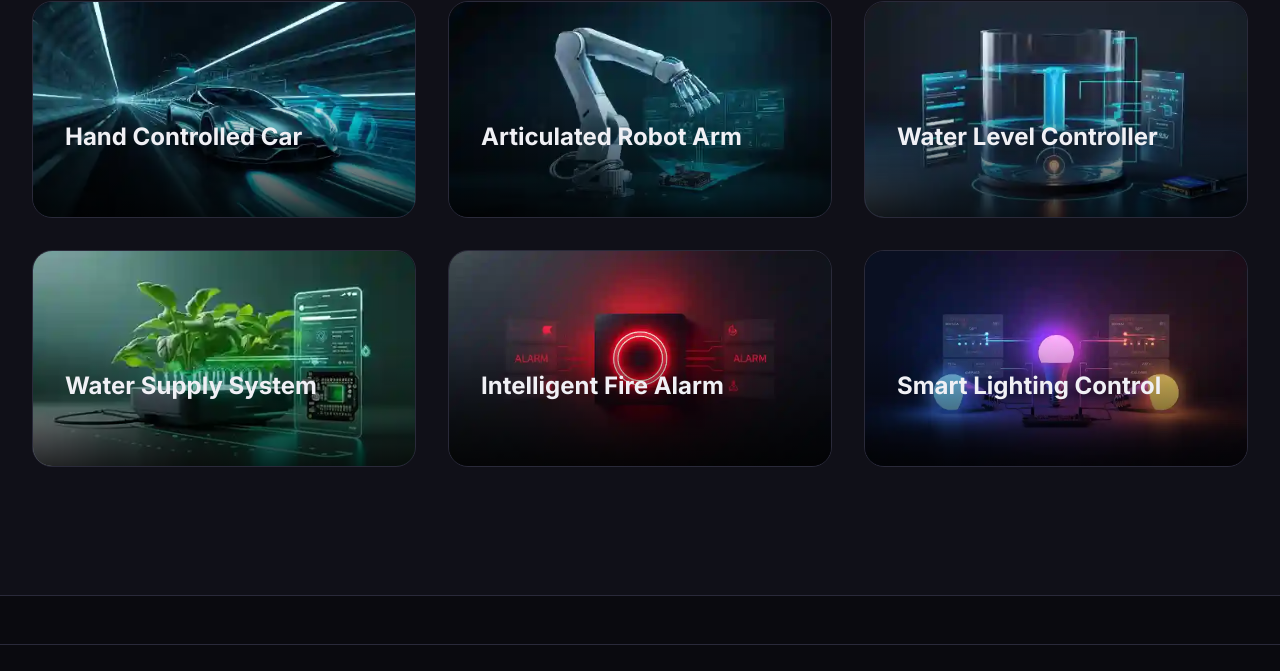
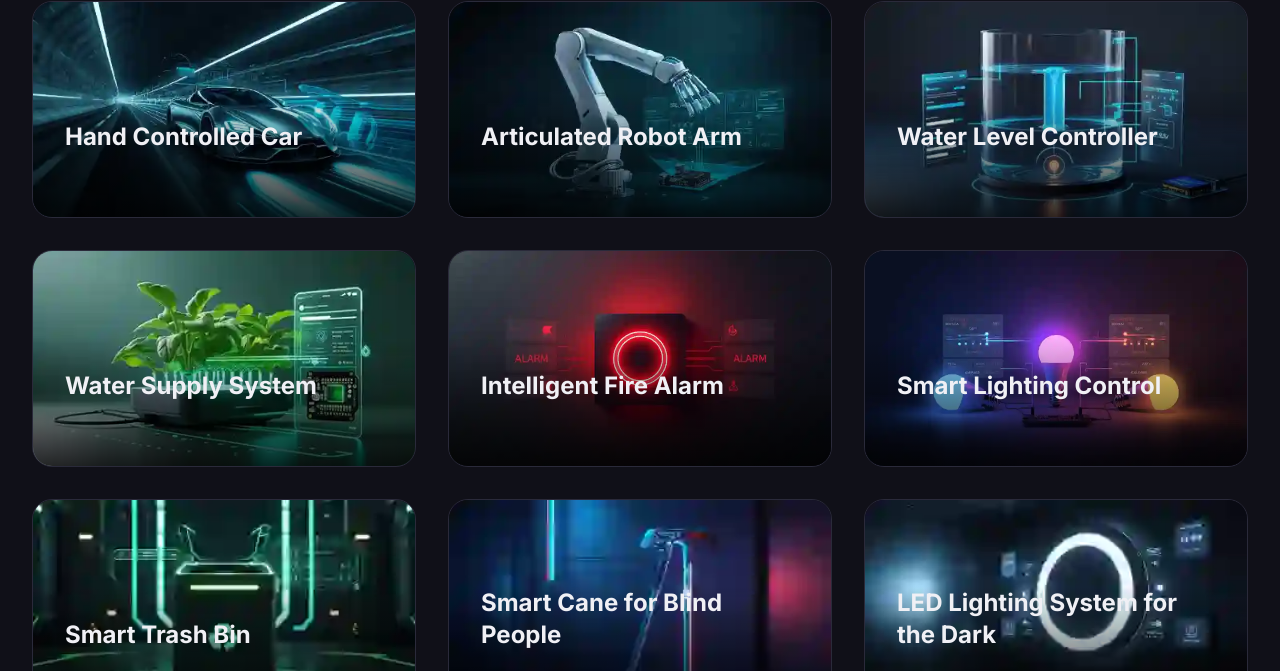
Before and after one commit to sdeepalakshan45-cyber/science-day-innovative-, a plain HTML site: page index.html in a window 1280 px wide. Shown: the part 1993-2664 px from the top of the page. Drawn offline with nearby package versions, Linux system fonts and the light colour scheme.

Commit message:
Update index.html

```diff
--- a/index.html
+++ b/index.html
@@ -1,3 +1,4 @@
+
 <!DOCTYPE html>
 <html lang="en" class="scroll-smooth">
 <head>
@@ -500,6 +501,51 @@
                         </div>
                     </div>
 
+                    <!-- ADDED CARD 1 -->
+                    <div class="project-card animate-on-scroll" style="animation-delay: 0.6s;" onclick="openModal('smart-trash-bin')">
+                        <div class="project-card-image-wrapper">
+                            <img src="Smart Trash Bin .webp" alt="Smart Trash Bin" class="project-card-image" loading="lazy" width="1280" height="720">
+                            <div class="project-card-overlay">
+                                <h3 class="text-2xl font-bold text-text-light">Smart Trash Bin</h3>
+                                <div class="project-card-tags mt-2">
+                                    <span class="text-xs bg-white/10 text-text-light px-2 py-1 rounded-full">Automation</span>
+                                    <span class="text-xs bg-white/10 text-text-light px-2 py-1 rounded-full">Hygiene</span>
+                                </div>
+                            </div>
+                            <div class="project-card-details-cta">View Details</div>
+                        </div>
+                    </div>
+
+                    <!-- ADDED CARD 2 -->
+                    <div class="project-card animate-on-scroll" style="animation-delay: 0.7s;" onclick="openModal('smart-cane')">
+                        <div class="project-card-image-wrapper">
+                            <img src="smartcane.webp" alt="Smart Cane for Blind People" class="project-card-image" loading="lazy" width="1280" height="720">
+                            <div class="project-card-overlay">
+                                <h3 class="text-2xl font-bold text-text-light">Smart Cane for Blind People</h3>
+                                <div class="project-card-tags mt-2">
+                                    <span class="text-xs bg-white/10 text-text-light px-2 py-1 rounded-full">Assistive Tech</span>
+                                    <span class="text-xs bg-white/10 text-text-light px-2 py-1 rounded-full">Safety</span>
+                                </div>
+                            </div>
+                            <div class="project-card-details-cta">View Details</div>
+                        </div>
+                    </div>
+
+                    <!-- ADDED CARD 3 -->
+                    <div class="project-card animate-on-scroll" style="animation-delay: 0.8s;" onclick="openModal('dark-led-system')">
+                        <div class="project-card-image-wrapper">
+                            <img src="nightlight.webp" alt="LED Lighting System That Works in the Dark" class="project-card-image" loading="lazy" width="1280" height="720">
+                            <div class="project-card-overlay">
+                                <h3 class="text-2xl font-bold text-text-light">LED Lighting System for the Dark</h3>
+                                <div class="project-card-tags mt-2">
+                                    <span class="text-xs bg-white/10 text-text-light px-2 py-1 rounded-full">Automation</span>
+                                    <span class="text-xs bg-white/10 text-text-light px-2 py-1 rounded-full">Energy Saving</span>
+                                </div>
+                            </div>
+                            <div class="project-card-details-cta">View Details</div>
+                        </div>
+                    </div>
+
                 </div>
             </div>
         </section>
@@ -588,6 +634,27 @@
                 tech: ['Motion Sensing', 'Automation', 'Energy Efficiency', 'Zigbee'],
                 url: 'LIGHTING CONTROL SYSTEM.html',
                 downloadUrl: 'https://example.com/download/lighting-control-project.zip'
+            },
+            'smart-trash-bin': {
+                title: 'Smart Trash Bin',
+                description: 'This innovative trash bin uses an ultrasonic sensor to detect presence and a servo motor to automatically open the lid, offering a touch-free and hygienic waste disposal solution. It is a great introduction to sensor-based automation.',
+                image: 'Smart Trash Bin1.webp',
+                tech: ['Sensors', 'Automation', 'Hygiene', 'Arduino'],
+                downloadUrl: 'https://example.com/download/smart-trash-bin.zip'
+            },
+            'smart-cane': {
+                title: 'Smart Cane for Blind People',
+                description: 'An advanced walking cane designed to enhance mobility for the visually impaired. It integrates ultrasonic sensors to detect obstacles, providing alerts through a buzzer or vibration motor, ensuring safer navigation.',
+                image: 'smartcane1.webp',
+                tech: ['Assistive Tech', 'Ultrasonic Sensors', 'Mobility', 'Safety'],
+                downloadUrl: 'https://example.com/download/smart-cane.zip'
+            },
+            'dark-led-system': {
+                title: 'LED Lighting System That Works in the Dark',
+                description: 'An intelligent lighting system that automatically illuminates dark areas like hallways and staircases. Using advanced presence sensors, it lights up your path as you move, ensuring safety while conserving energy by only lighting the required area.',
+                image: 'nightlight1.webp',
+                tech: ['Automation', 'Presence Sensing', 'Energy Saving', 'LED'],
+                downloadUrl: 'https://example.com/download/dark-led-system.zip'
             }
         };
 
@@ -598,6 +665,7 @@
             if (!data) return;
 
             let visitButtonsHtml = '';
+            if (data.url) {
                 if (projectId === 'hand-controlled-car' && typeof data.url === 'object') {
                     visitButtonsHtml = `
                         <a href="${data.url.pc}" target="_blank" rel="noopener noreferrer" class="btn-primary inline-flex items-center justify-center px-6 py-3 font-medium rounded-full text-white w-full sm:w-auto">
@@ -616,11 +684,13 @@
                         </a>
                     `;
                 }
+            }
 
             let downloadButtonHtml = '';
             if (data.downloadUrl) {
+                 const marginClass = visitButtonsHtml ? 'mt-3 sm:mt-0 sm:ml-4' : '';
                 downloadButtonHtml = `
-                    <a href="${data.downloadUrl}" download class="btn-secondary inline-flex items-center justify-center px-6 py-3 font-medium rounded-full text-white w-full sm:w-auto mt-3 sm:mt-0 sm:ml-4">
+                    <a href="${data.downloadUrl}" download class="btn-secondary inline-flex items-center justify-center px-6 py-3 font-medium rounded-full text-white w-full sm:w-auto ${marginClass}">
                         Download Files
                         <svg class="w-5 h-5 ml-2" fill="none" stroke="currentColor" viewBox="0 0 24 24" xmlns="http://www.w3.org/2000/svg"><path stroke-linecap="round" stroke-linejoin="round" stroke-width="2" d="M4 16v1a3 3 0 003 3h10a3 3 0 003-3v-1m-4-4l-4 4m0 0l-4-4m4 4V4"></path></svg>
                     </a>
@@ -691,7 +761,7 @@
             let textIndex = 0;
             const statusElement = document.getElementById("loading-status");
 
-            statusElement.textContent = loadingTexts[0];
+            statusElement.textContent = loadingTexts;
 
             const textInterval = setInterval(() => {
                 textIndex = (textIndex + 1) % loadingTexts.length;
```
Lines whose indentation alone changed are shown as unchanged.
